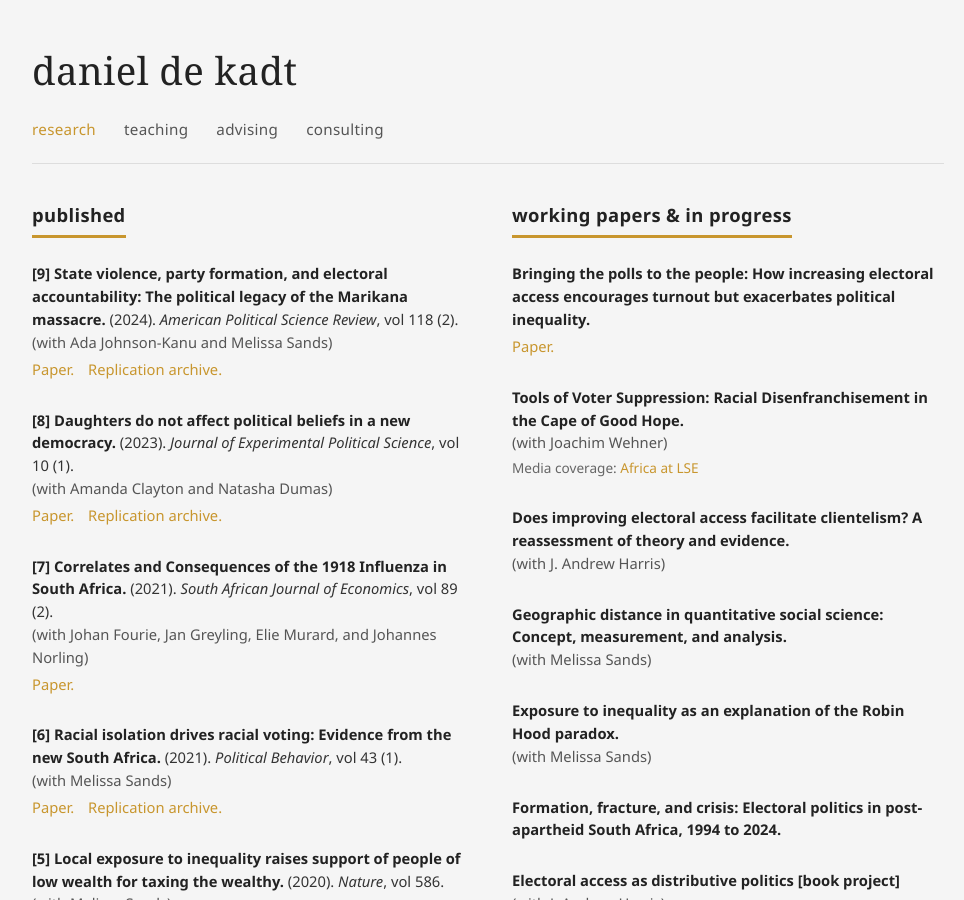
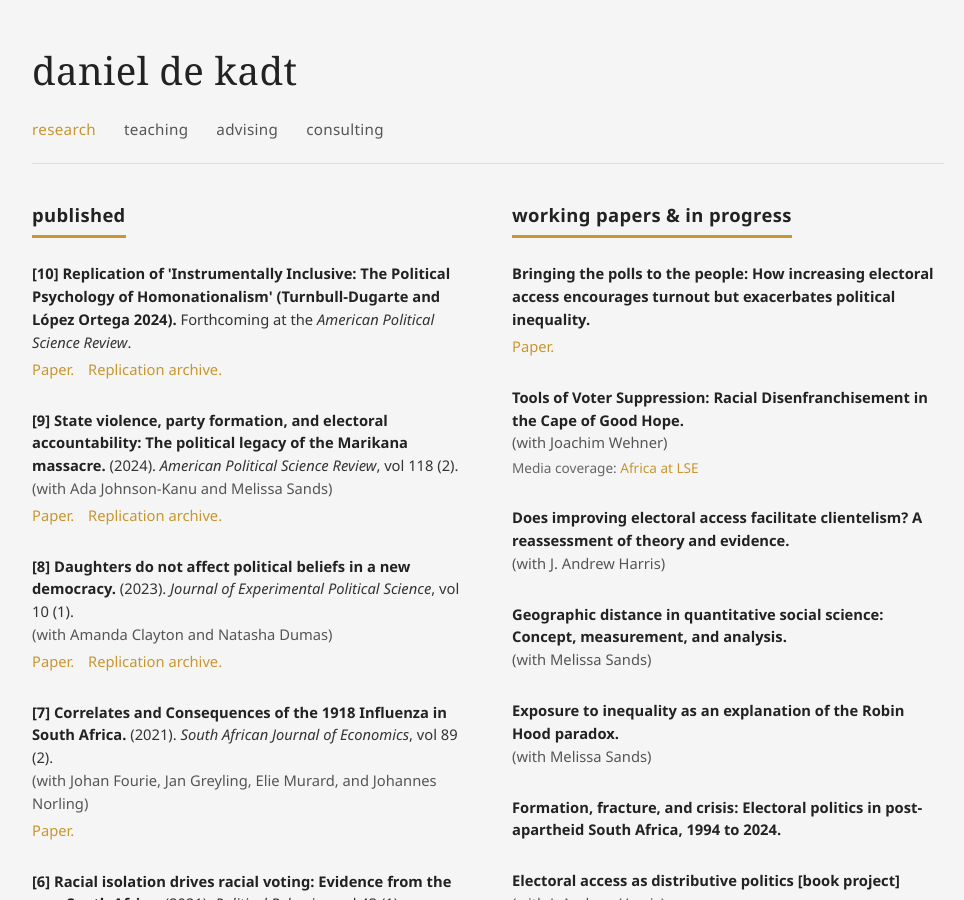
Before and after one commit to ddekadt/ddekadt.github.io, a Jekyll site: the page built from research.md, in a window 1280 px wide and 900 px high. Shown: the whole window, without its empty margins (152-1116 px from the left). Built offline with Jekyll 4.4.1, drawn with Linux system fonts in a browser that asks for light colours.

Commit message:
updating more

```diff
--- a/_data/published.yml
+++ b/_data/published.yml
@@ -1,3 +1,12 @@
+- number: 10
+  title: "Replication of 'Instrumentally Inclusive: The Political Psychology of Homonationalism' (Turnbull-Dugarte and López Ortega 2024)."
+  publication: "Forthcoming at the <span class=\"journal\">American Political Science Review</span>."
+  links:
+    - text: "Paper."
+      url: "https://www.cambridge.org/core/journals/american-political-science-review/article/replication-of-instrumentally-inclusive-the-political-psychology-of-homonationalism-turnbulldugarte-and-lopez-ortega-2024/CBE4AAA8A4175BB85AD2B359EA58EEEE"
+    - text: "Replication archive."
+      url: "https://github.com/ddekadt/instrumentally_inclusive_replication_public"
+
 - number: 9
   title: "State violence, party formation, and electoral accountability: The political legacy of the Marikana massacre."
   publication: "(2024). <span class=\"journal\">American Political Science Review</span>, vol 118 (2)."
--- a/_layouts/home.html
+++ b/_layouts/home.html
@@ -2,8 +2,7 @@
 layout: default
 ---
 <div class="bio">
-    <!-- To add your photo: place a square image named "photo.jpg" in this folder and uncomment the line below -->
-    <!-- <img src="{{ '/photo.jpg' | relative_url }}" alt="Daniel de Kadt" class="bio-photo"> -->
+    <img src="{{ '/profile.jpg' | relative_url }}" alt="Daniel de Kadt" class="bio-photo">
     <div class="bio-text">
         {{ content }}
         <div class="bio-links">
```
Also changed, not shown: consulting.md (+4 -2 lines), profile.jpg (added).
